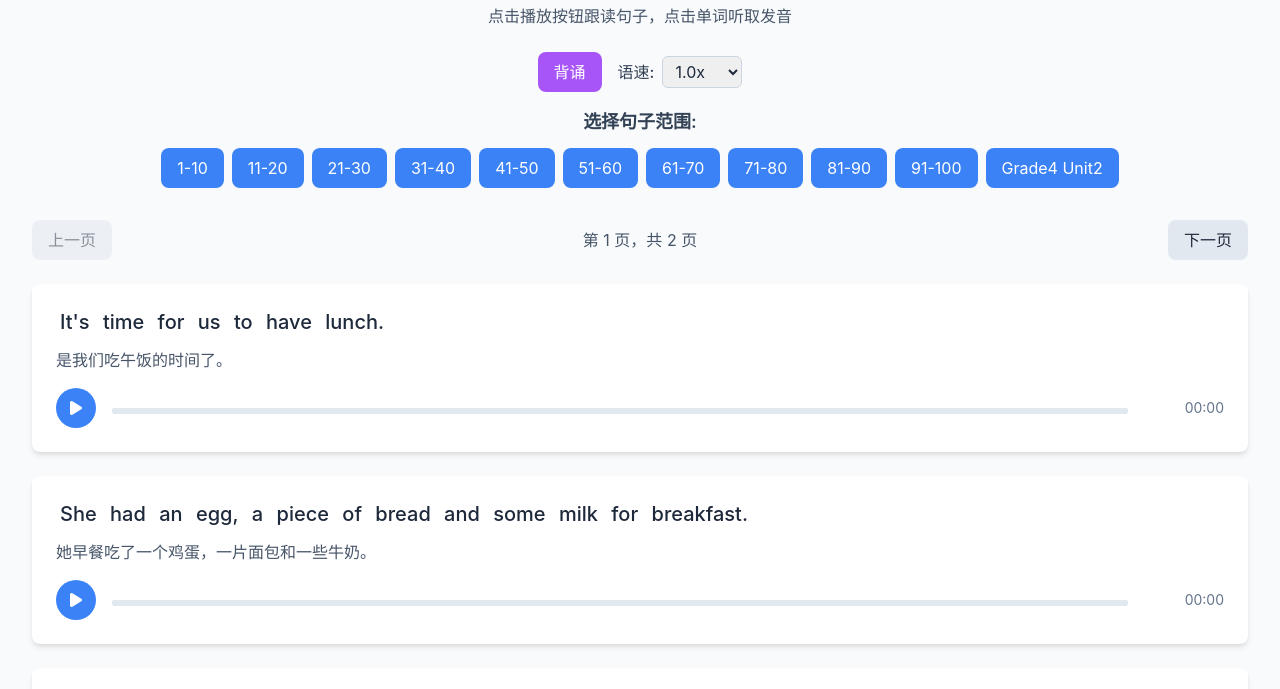
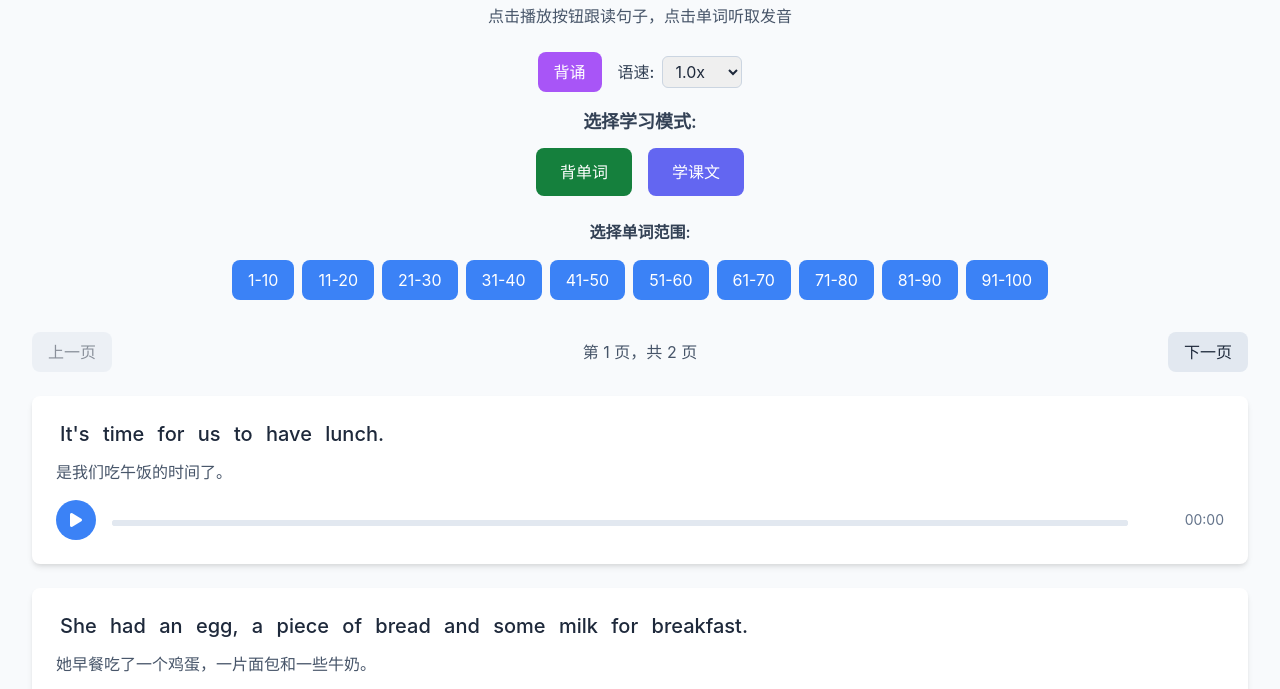
Before and after one commit to aling1472/english_words, a plain HTML site: page index.html in a window 1280 px wide. Shown: the part 76-765 px from the top of the page. Drawn offline with nearby package versions, Linux system fonts and the light colour scheme.

Commit message:
添加分类

```diff
--- a/assets/grade4/unit2.json
+++ b/assets/grade4/unit2.json
@@ -1,7 +1,7 @@
 [
     {
         "id": 1,
-        "english": "Phew! So much work!\n Let's work together. \n Wash the dishes.\n Feed the dog.Make the beds. \nWash the clothes. \nSweep the floor. \nTake out the rubbish.\nEveryone, well done!\nChores can be fun!",
+        "english": "Phew! So much work!\n Let's work together. \n Wash the dishes.\n Feed the dog.\n Make the beds. \nWash the clothes. \nSweep the floor. \nTake out the rubbish.\nEveryone, well done!\nChores can be fun!",
         "chinese": "呼！这么多工作！\n让我们一起工作。\n洗碗。\n喂狗。整理床铺。\n洗衣服。\n扫地。\n倒垃圾。\n每个人，做得好！\n家务可以很有趣！",
         "mp3": "assets/grade4/unit2 Listen and sing.mp3",
         "startTime": 0,
@@ -9,7 +9,7 @@
     },
     {
         "id": 2,
-        "english": "May I play outside? \nYes，but can you tidy your room first?\nOK, that's easy\nBobby,Can you help me clean the floor?\nWoof! Woof! \nGo, Bobby! Good job!\nBobby, Stop! Look! It's so dirty now!\nWoof! Woof! \nSam, are you still busy?\nYes, Dad. I need to clean the floor, the desk and the wall.\n",
+        "english": "May I play outside? \nYes，but can you tidy your room first?\n OK, that's easy\n Bobby, Can you help me clean the floor?\n Woof! Woof! \n Go, Bobby! Good job!\n Bobby, Stop! Look! It's so dirty now!\n Woof! Woof! \n Sam, are you still busy?\n Yes, Dad. I need to clean the floor, the desk and the wall.\n",
         "chinese": "我可以到外面玩吗？\n是的，但你能先整理一下房间吗？\n好的，这很简单。\n鲍比，你能帮我擦地板吗？\n汪！汪！\n去吧，鲍比！做得好！\n鲍比，停下！看！现在这么脏了！\n汪！汪！\n山姆，你还在忙吗？\n是的，爸爸。我需要擦地板、桌子和墙壁。\n",
         "mp3": "assets/grade4/unit2 read and answer.mp3",
         "startTime": 0,
--- a/index.html
+++ b/index.html
@@ -93,10 +93,17 @@
                 </div>
             </div>
 
-            <!-- 文件选择按钮 -->
+            <!-- 学习模式选择 -->
             <div class="mb-6">
-                <h2 class="text-lg font-semibold text-slate-700 mb-3">选择句子范围:</h2>
-                <div id="file-buttons" class="flex flex-wrap justify-center gap-2">
+                <h2 class="text-lg font-semibold text-slate-700 mb-3">选择学习模式:</h2>
+                <div class="flex flex-wrap justify-center gap-4 mb-6">
+                    <button id="mode-vocabulary" class="mode-btn px-6 py-3 bg-green-500 text-white rounded-lg hover:bg-green-600 font-medium">背单词</button>
+                    <button id="mode-textbook" class="mode-btn px-6 py-3 bg-indigo-500 text-white rounded-lg hover:bg-indigo-600 font-medium">学课文</button>
+                </div>
+
+                <!-- 背单词子选项 -->
+                <div id="vocabulary-options" class="file-options flex flex-wrap justify-center gap-2 mb-6">
+                    <h3 class="text-md font-semibold text-slate-700 w-full text-center mb-2">选择单词范围:</h3>
                     <button class="file-btn px-4 py-2 bg-blue-500 text-white rounded-lg hover:bg-blue-600" data-file="assets/01-10.json">1-10</button>
                     <button class="file-btn px-4 py-2 bg-blue-500 text-white rounded-lg hover:bg-blue-600" data-file="assets/11-20.json">11-20</button>
                     <button class="file-btn px-4 py-2 bg-blue-500 text-white rounded-lg hover:bg-blue-600" data-file="assets/21-30.json">21-30</button>
@@ -107,6 +114,11 @@
                     <button class="file-btn px-4 py-2 bg-blue-500 text-white rounded-lg hover:bg-blue-600" data-file="assets/71-80.json">71-80</button>
                     <button class="file-btn px-4 py-2 bg-blue-500 text-white rounded-lg hover:bg-blue-600" data-file="assets/81-90.json">81-90</button>
                     <button class="file-btn px-4 py-2 bg-blue-500 text-white rounded-lg hover:bg-blue-600" data-file="assets/91-100.json">91-100</button>
+                </div>
+
+                <!-- 学课文子选项 -->
+                <div id="textbook-options" class="file-options flex flex-wrap justify-center gap-2 mb-6 hidden">
+                    <h3 class="text-md font-semibold text-slate-700 w-full text-center mb-2">选择课文:</h3>
                     <button class="file-btn px-4 py-2 bg-blue-500 text-white rounded-lg hover:bg-blue-600" data-file="assets/grade4/unit2.json">Grade4 Unit2</button>
                 </div>
             </div>
@@ -208,6 +220,43 @@
                         globalAudio.playbackRate = playbackRate;
                     }
                 });
+
+                // 为学习模式按钮绑定事件监听器
+                document.getElementById('mode-vocabulary').addEventListener('click', () => switchMode('vocabulary'));
+                document.getElementById('mode-textbook').addEventListener('click', () => switchMode('textbook'));
+
+                // 默认显示背单词模式
+                switchMode('vocabulary');
+            }
+
+            // 切换学习模式
+            function switchMode(mode) {
+                const vocabBtn = document.getElementById('mode-vocabulary');
+                const textbookBtn = document.getElementById('mode-textbook');
+                const vocabOptions = document.getElementById('vocabulary-options');
+                const textbookOptions = document.getElementById('textbook-options');
+
+                if (mode === 'vocabulary') {
+                    // 更新按钮样式
+                    vocabBtn.classList.remove('bg-green-500', 'hover:bg-green-600');
+                    vocabBtn.classList.add('bg-green-700');
+                    textbookBtn.classList.remove('bg-indigo-700');
+                    textbookBtn.classList.add('bg-indigo-500', 'hover:bg-indigo-600');
+
+                    // 显示/隐藏选项
+                    vocabOptions.classList.remove('hidden');
+                    textbookOptions.classList.add('hidden');
+                } else if (mode === 'textbook') {
+                    // 更新按钮样式
+                    textbookBtn.classList.remove('bg-indigo-500', 'hover:bg-indigo-600');
+                    textbookBtn.classList.add('bg-indigo-700');
+                    vocabBtn.classList.remove('bg-green-700');
+                    vocabBtn.classList.add('bg-green-500', 'hover:bg-green-600');
+
+                    // 显示/隐藏选项
+                    textbookOptions.classList.remove('hidden');
+                    vocabOptions.classList.add('hidden');
+                }
             }
 
             // 切换背诵模式
```
